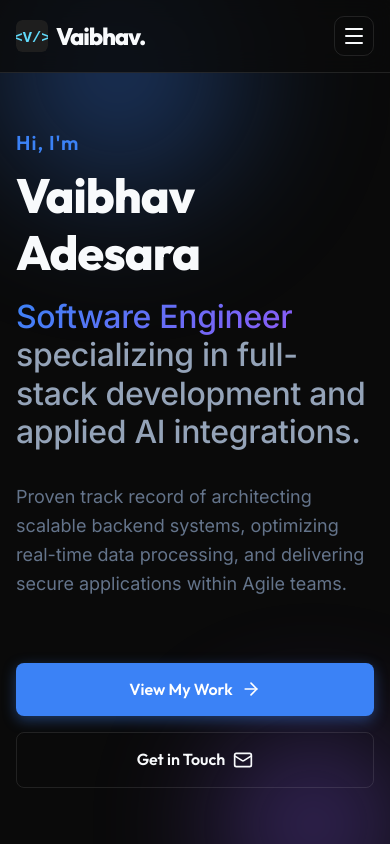
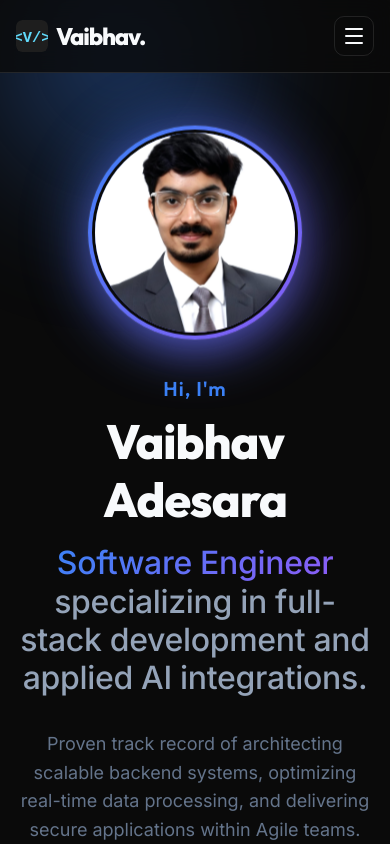
Before and after one commit to vaibhav-24hr/vaibhav-portfolio, a React (Vite) app: page / in a window 390 px wide. Shown: the top 844 px of the page. Built offline with nearby package versions, Linux system fonts and the light colour scheme.

Commit message:
Update _ Add profile photo in website

```diff
--- a/src/components/Hero.css
+++ b/src/components/Hero.css
@@ -47,10 +47,60 @@
 .hero-container {
   position: relative;
   z-index: 1;
+  display: grid;
+  grid-template-columns: minmax(0, 1.4fr) minmax(0, 1fr);
+  align-items: center;
+  gap: var(--spacing-lg);
 }
 
 .hero-content {
   max-width: 800px;
+}
+
+.hero-photo-wrapper {
+  display: flex;
+  justify-content: center;
+  align-items: center;
+}
+
+.hero-photo-ring {
+  position: relative;
+  width: clamp(220px, 28vw, 340px);
+  aspect-ratio: 1 / 1;
+  border-radius: 50%;
+  padding: 4px;
+  background: var(--accent-gradient);
+  box-shadow:
+    0 0 0 1px rgba(255, 255, 255, 0.06),
+    0 20px 60px -20px rgba(59, 130, 246, 0.55),
+    0 10px 40px -10px rgba(139, 92, 246, 0.45);
+  animation: heroPhotoFloat 6s ease-in-out infinite;
+}
+
+.hero-photo-ring::before {
+  content: '';
+  position: absolute;
+  inset: -14px;
+  border-radius: 50%;
+  background: var(--accent-gradient);
+  filter: blur(28px);
+  opacity: 0.35;
+  z-index: -1;
+}
+
+.hero-photo {
+  width: 100%;
+  height: 100%;
+  border-radius: 50%;
+  object-fit: cover;
+  display: block;
+  background: var(--bg-secondary);
+  border: 3px solid var(--bg-primary);
+}
+
+@keyframes heroPhotoFloat {
+  0%, 100% { transform: translateY(0); }
+  50% { transform: translateY(-10px); }
 }
 
 .hero-greeting {
@@ -133,6 +183,28 @@
   66% { transform: translate(-20px, 20px) scale(0.9); }
 }
 
+@media (max-width: 900px) {
+  .hero-container {
+    grid-template-columns: 1fr;
+    gap: var(--spacing-md);
+    text-align: center;
+  }
+  .hero-content {
+    order: 2;
+    margin: 0 auto;
+  }
+  .hero-photo-wrapper {
+    order: 1;
+  }
+  .hero-description {
+    margin-left: auto;
+    margin-right: auto;
+  }
+  .hero-actions {
+    justify-content: center;
+  }
+}
+
 @media (max-width: 768px) {
   .hero-section {
     padding-top: 15vh;
@@ -144,6 +216,9 @@
   .btn {
     width: 100%;
     justify-content: center;
+  }
+  .hero-photo-ring {
+    width: clamp(180px, 55vw, 260px);
   }
   .blob {
     filter: blur(60px);
--- a/src/components/Hero.jsx
+++ b/src/components/Hero.jsx
@@ -30,6 +30,16 @@ const Hero = () => {
             </a>
           </div>
         </div>
+
+        <div className="hero-photo-wrapper">
+          <div className="hero-photo-ring">
+            <img
+              src="/profile-photo.jpeg"
+              alt="Vaibhav Adesara"
+              className="hero-photo"
+            />
+          </div>
+        </div>
       </div>
     </section>
   );
```
Also changed, not shown: My Profile Photo.jpeg (added), public/profile-photo.jpeg (added).
